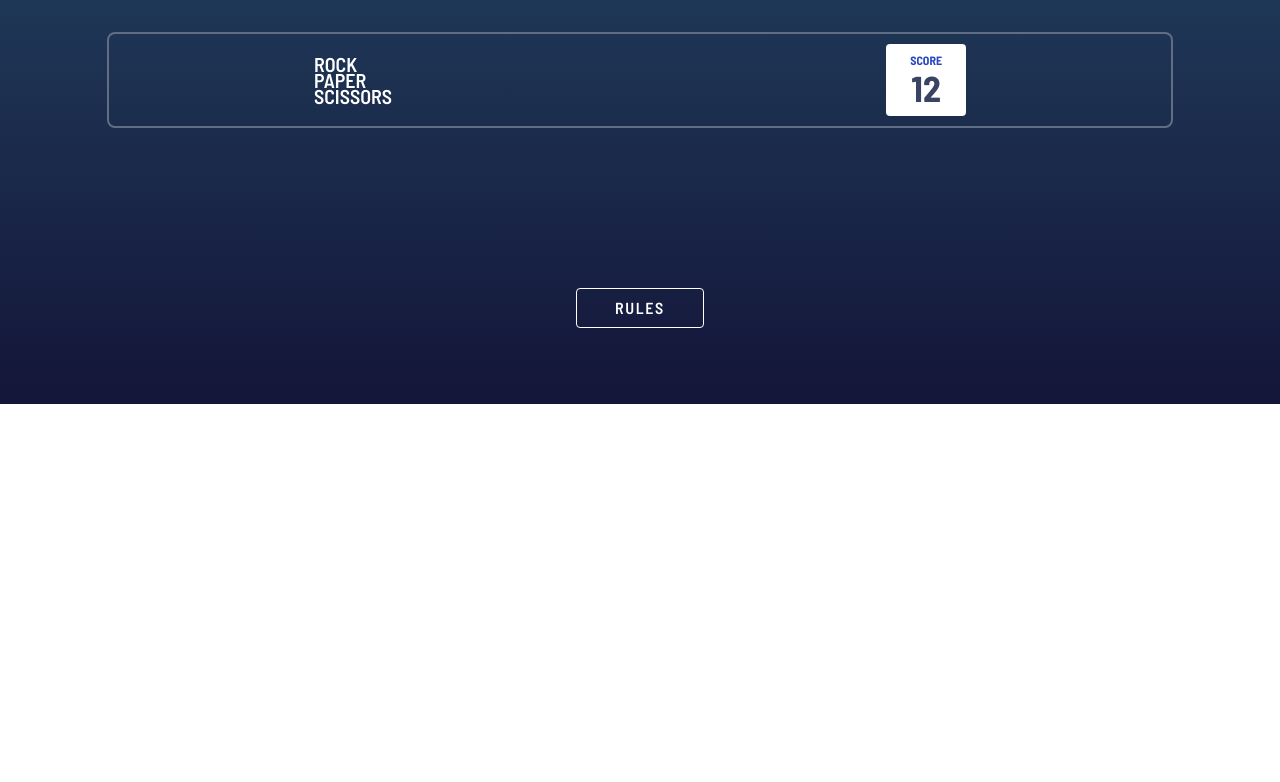
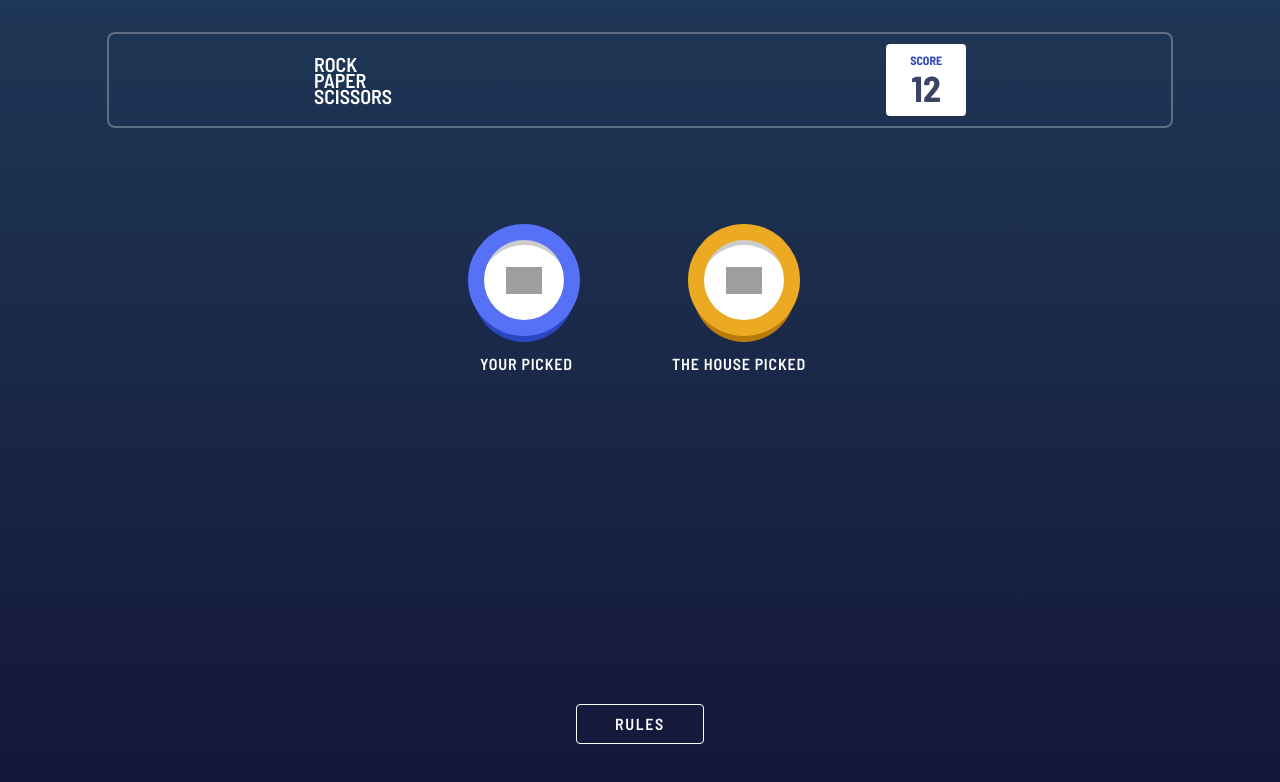
Before and after one commit to 12cassie34/rock-paper-scissors-master, a Vue app: page / in a window 1280 px wide. Both pictures are taken after a click on the element 524 px from the left and 280 px from the top of the page. Shown: the top 782 px of the page. Built offline with nearby package versions, Linux system fonts and the light colour scheme; grey boxes are pictures that could not be loaded.

Commit message:
feat: add your picked and the house picked

```diff
--- a/src/components/GameIntroduction.vue
+++ b/src/components/GameIntroduction.vue
@@ -3,16 +3,7 @@ import TheSignsVue from "./TheSigns.vue";
 </script>
 
 <template>
-  <div
-    class="
-      relative
-      mt-24
-      mb-22
-      mx-auto
-      max-w-sm
-      h-80
-    "
-  >
+  <div class="relative mt-24 mb-22 mx-auto max-w-sm h-80">
     <TheSignsVue :sign="thePaper" class="absolute left-5 z-10" />
     <div class="line absolute bg-background w-32 h-3 left-32 top-16"></div>
     <TheSignsVue :sign="theScissors" class="absolute right-8 z-10" />
@@ -23,30 +14,18 @@ import TheSignsVue from "./TheSigns.vue";
 </template>
 
 <script>
+import { mapState } from "vuex";
+
 export default {
   setup() {},
   data() {
-    return {
-      thePaper: {
-        name: "paper",
-        image: "icon-paper.svg",
-        shadowColor: "box-shadow: 0px 11px 0px -5px hsl(229, 64%, 46%)",
-        bgColor: "bg-blueGradient",
-      },
-      theScissors: {
-        name: "scissors",
-        image: "icon-scissors.svg",
-        shadowColor: "box-shadow: 0px 11px 0px -5px hsl(39 90% 38%)",
-        bgColor: "bg-yellowGradient",
-      },
-      theRock: {
-        name: "rock",
-        image: "icon-rock.svg",
-        shadowColor: "box-shadow: 0px 11px 0px -5px hsl(349, 71%, 52%)",
-        bgColor: "bg-redGradient",
-      },
-    };
+    return {};
   },
+  computed: mapState({
+    thePaper: (state) => state.signs.thePaper,
+    theScissors: (state) => state.signs.theScissors,
+    theRock: (state) => state.signs.theRock,
+  }),
 };
 </script>
 
--- a/src/components/GameStartBoard.vue
+++ b/src/components/GameStartBoard.vue
@@ -1,3 +1,65 @@
+<script setup>
+import TheSignsVue from "./TheSigns.vue";
+</script>
+
 <template>
+  <div class="mt-24 mb-22 mx-auto max-w-sm h-80">
+    <div class="relative">
+      <TheSignsVue :sign="yourSign" class="absolute left-5 z-10" />
+      <h2
+        class="
+          absolute
+          top-32
+          left-8
+          uppercase
+          tracking-wider
+          text-white text-base
+        "
+      >
+        Your Picked
+      </h2>
+    </div>
+    <div class="relative">
+      <div v-show="!showHousePicked" class="absolute right-8 z-10 bg-dark w-28 h-28 rounded-full"></div>
+      <TheSignsVue v-show="showHousePicked" :sign="houseSign" class="absolute right-8 z-10" />
+      <h2
+        class="
+          absolute
+          top-32
+          left-56
+          uppercase
+          tracking-wider
+          text-white text-base
+        "
+      >
+        The House Picked
+      </h2>
+    </div>
+  </div>
+</template>
 
-</template>
+<script>
+import { mapState } from "vuex";
+
+export default {
+  data() {
+      return {
+          showHousePicked: false,
+      }
+  },
+  beforeCreate() {
+    this.$store.commit("houseSign");
+  },
+  mounted() {
+    this.$nextTick(function () {
+        setTimeout(() => {
+            this.showHousePicked = true;
+        }, 2000)
+    });
+  },
+  computed: mapState({
+    yourSign: (state) => state.yourSign,
+    houseSign: (state) => state.houseSign
+  }),
+};
+</script>
--- a/src/components/TheSigns.vue
+++ b/src/components/TheSigns.vue
@@ -11,7 +11,7 @@
     "
     :class="sign.bgColor"
     :style="sign.shadowColor"
-    @click="pickASign(sign.name)"
+    @click="pickASign(sign)"
   >
     <div
       class="
@@ -52,7 +52,9 @@ export default {
   },
   methods: {
     pickASign(sign) {
-      this.$store.commit("pickASign", sign)
+      if (!this.$store.getters.isGameStarted) {
+        this.$store.commit("pickASign", sign)
+      }
     }
   }
 };
--- a/src/stores/index.js
+++ b/src/stores/index.js
@@ -1,31 +1,54 @@
-import { createStore } from 'vuex'
+import { createStore } from "vuex";
 
 const store = createStore({
-  state () {
+  state() {
     return {
       gameName: "ROCK PAPER SCISSORS",
       score: 12,
       yourSign: "",
-      houseSign: ""
-    }
+      houseSign: "",
+      signs: {
+        thePaper: {
+          name: "paper",
+          image: "icon-paper.svg",
+          shadowColor: "box-shadow: 0px 11px 0px -5px hsl(229, 64%, 46%)",
+          bgColor: "bg-blueGradient",
+        },
+        theScissors: {
+          name: "scissors",
+          image: "icon-scissors.svg",
+          shadowColor: "box-shadow: 0px 11px 0px -5px hsl(39 90% 38%)",
+          bgColor: "bg-yellowGradient",
+        },
+        theRock: {
+          name: "rock",
+          image: "icon-rock.svg",
+          shadowColor: "box-shadow: 0px 11px 0px -5px hsl(349, 71%, 52%)",
+          bgColor: "bg-redGradient",
+        },
+      },
+    };
   },
   getters: {
     isGameStarted(state) {
       if (state.yourSign !== "") return true;
       return false;
-    }
+    },
   },
   mutations: {
     changeGameName(state, game) {
       state.gameName = game;
     },
     pickASign(state, sign) {
-      state.yourSign = sign
+      sign.name = `${sign.name}-your-sign`;
+      state.yourSign = sign;
     },
-    houseSign(state, sign) {
-      state.houseSign = sign
-    }
-  }
-})
+    houseSign(state) {
+      const signArr = Object.keys(state.signs);
+      const signKey = signArr[Math.floor(Math.random()*signArr.length)];
+      state.houseSign = state.signs[signKey];
+    },
+  },
+});
 
-export default store
+export default store;
```
